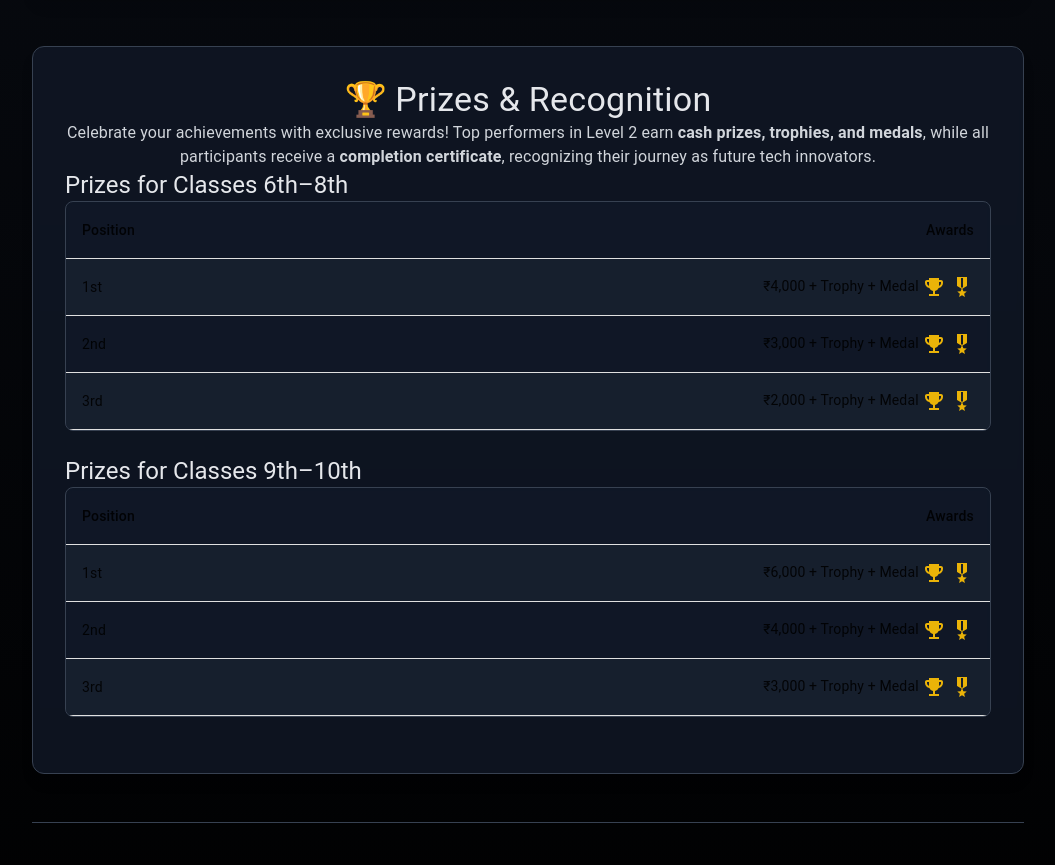
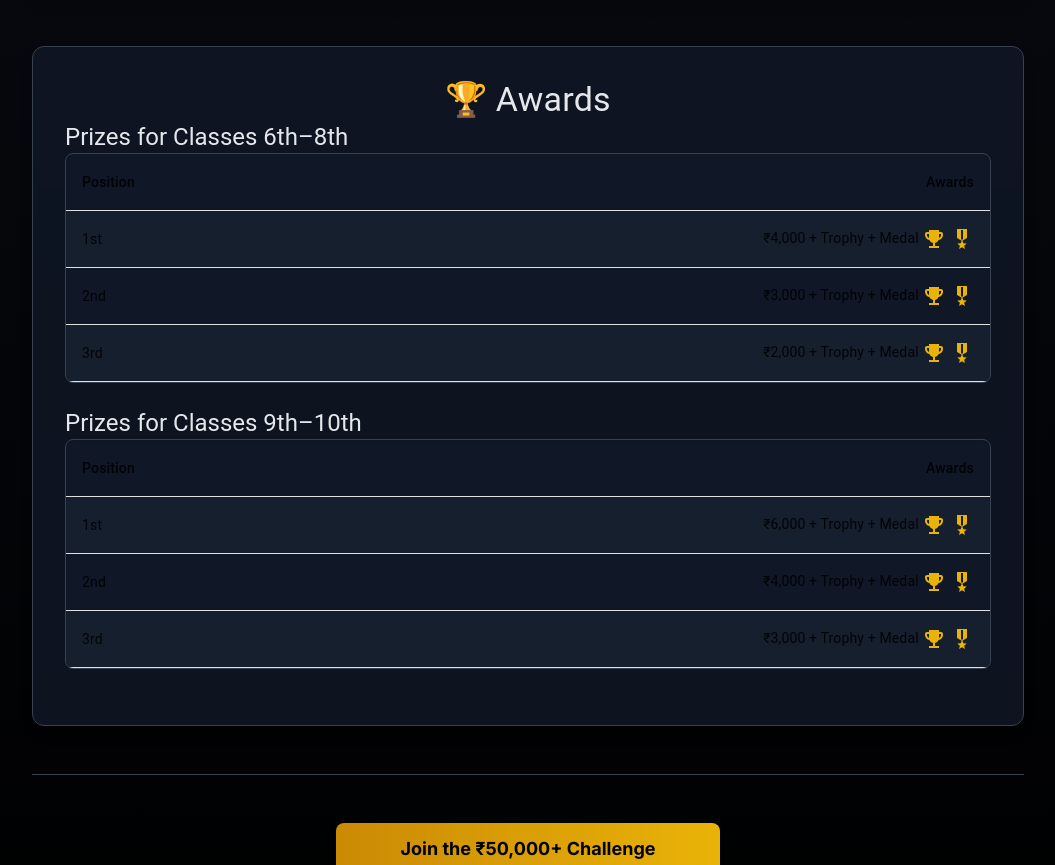
Before and after one commit to sajjanstem/sajjan-stem, a React (Create React App) app: page /exams in a window 1280 px wide. Shown: the part 2081-2946 px from the top of the page, without its empty margins (112-1167 px from the left). Built offline with nearby package versions, Linux system fonts and the light colour scheme.

Commit message:
ui changes for junior coder hunt

```diff
--- a/src/components/Exams/Stem.tsx
+++ b/src/components/Exams/Stem.tsx
@@ -284,7 +284,7 @@ const Stem = () => {
           ))}
         </Box>
 
-        {/* Prizes & Recognition */}
+        {/* Awards */}
         <Box
           className="backdrop-blur-sm bg-gray-900/80 rounded-xl border border-gray-700 p-8 shadow-lg"
           sx={{ backdropFilter: "blur(4px)" }}
@@ -294,11 +294,9 @@ const Stem = () => {
             variant="h4"
             className="text-3xl font-bold text-center mb-6 flex items-center justify-center"
           >
-            <span className="mr-2">🏆</span> Prizes & Recognition
+            <span className="mr-2">🏆</span> Awards
           </Typography>
-          <Typography variant="body1" className="text-gray-300 text-center mb-6 text-lg">
-            Celebrate your achievements with exclusive rewards! Top performers in Level 2 earn <strong>cash prizes, trophies, and medals</strong>, while all participants receive a <strong>completion certificate</strong>, recognizing their journey as future tech innovators.
-          </Typography>
+
 
           {/* Prizes for Classes 6th–8th */}
           <Typography variant="h5" className="text-xl font-semibold mb-4 text-gray-200">
--- a/src/components/Home.tsx
+++ b/src/components/Home.tsx
@@ -234,7 +234,7 @@ const Home = () => {
 
 
         {/* How It Works Section */}
-        <div
+        {/* <div
           className="backdrop-blur-sm bg-white bg-opacity-5 rounded-xl border border-gray-700 p-6"
           data-aos="fade-up"
         >
@@ -248,7 +248,7 @@ const Home = () => {
               5️⃣ Win cash prizes, certificates & national recognition
             </div>
           </div>
-        </div>
+        </div> */}
       </div>
 
   {/* Footer Call-to-Action */}
```
